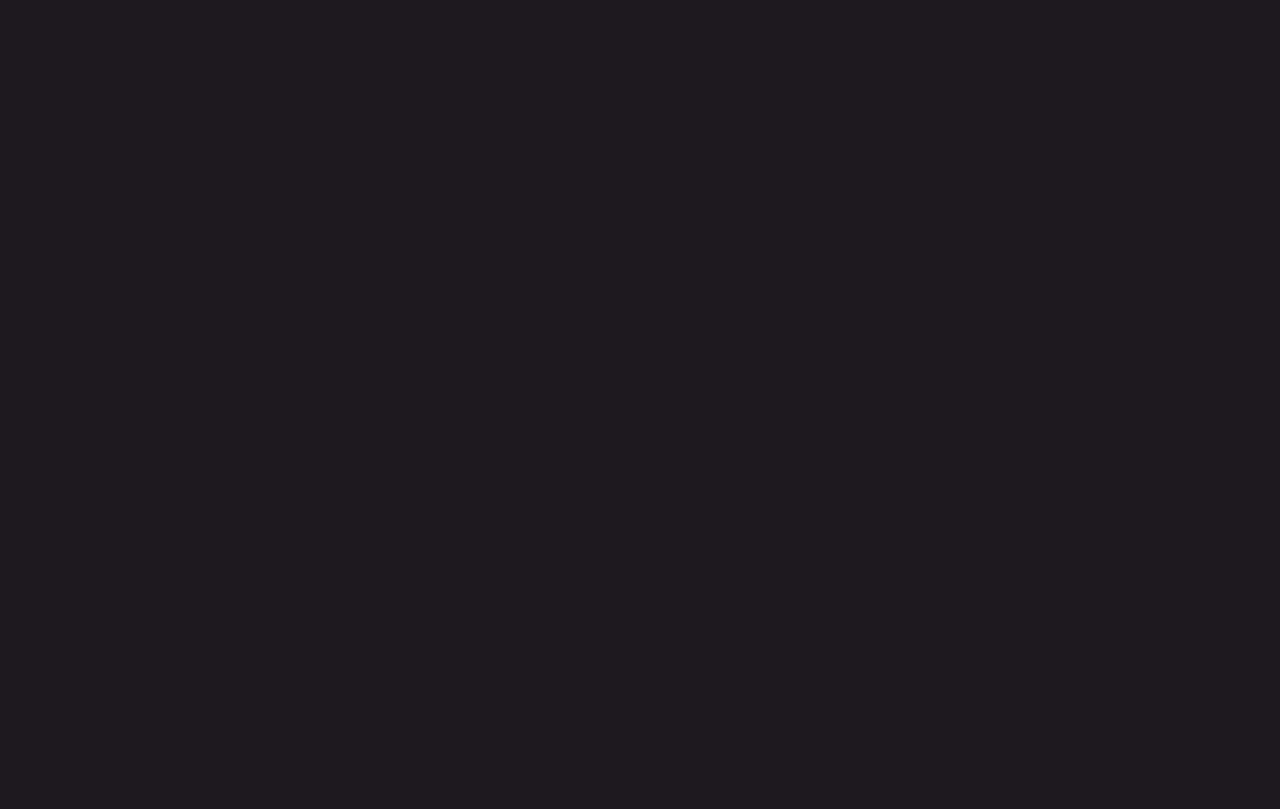
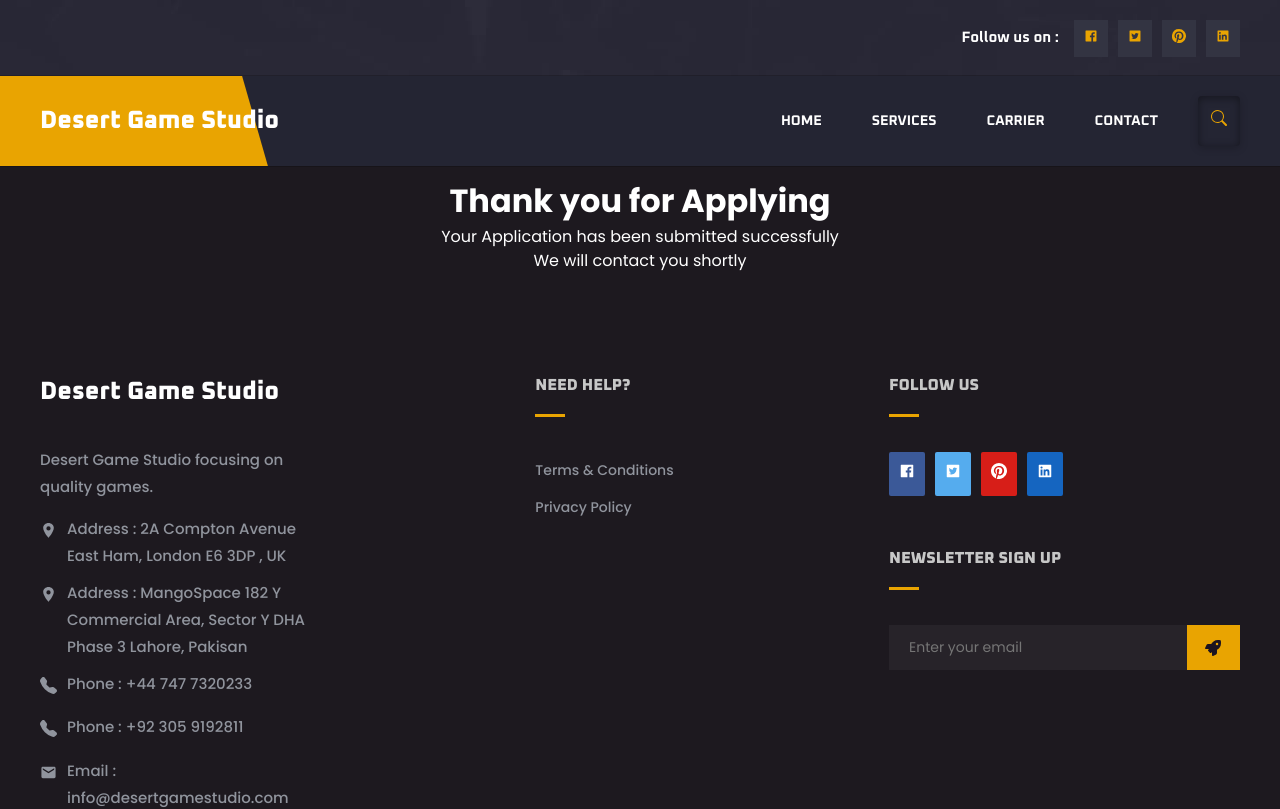
Before and after one commit to AkaAbdullah/gameDesertReact, a React (Create React App) app: page /thankyou in a window 1280 px wide. Before the commit this address had no page. Shown: the top 809 px of the page. Built offline with nearby package versions, Linux system fonts and the light colour scheme.

Commit message:
jobtitle added

```diff
--- a/src/App.js
+++ b/src/App.js
@@ -2,6 +2,7 @@ import HomeScreen from './screens/HomeScreen'
 import { NavBarContextProvider } from './context/cssContext'
 import { BrowserRouter, Routes, Route } from 'react-router-dom'
 import ApplyScreen from './screens/ApplyScreen'
+import AfterApplyScreen from './screens/AfterApplyScreen'
 
 function App() {
   return (
@@ -11,6 +12,7 @@ function App() {
           <Routes>
             <Route path='/' element={<HomeScreen />}></Route>
             <Route path='/jobs' element={<ApplyScreen />}></Route>
+            <Route path='/thankyou' element={<AfterApplyScreen />}></Route>
           </Routes>
         </BrowserRouter>
       </NavBarContextProvider>
--- a/src/components/ApplyForm.jsx
+++ b/src/components/ApplyForm.jsx
@@ -1,7 +1,15 @@
-import React, { useState } from 'react'
+import React, { useState, useContext } from 'react'
+import { NavBarContext } from '../context/cssContext'
+
 import axios from 'axios'
+import { useNavigate } from 'react-router-dom'
 
 const ApplyForm = () => {
+  let navigate = useNavigate()
+
+  const { state6 } = useContext(NavBarContext)
+  const [jobTitle, setJobTitle] = state6
+
   const [firstName, setFirstName] = useState('')
   const [lastName, setLastName] = useState('')
   const [email, setEmail] = useState('')
@@ -18,7 +26,7 @@ const ApplyForm = () => {
   const changeOnClick = (e) => {
     e.preventDefault()
     const formData = new FormData()
-
+    formData.append('jobTitle', jobTitle)
     formData.append('firstName', firstName)
     formData.append('lastName', lastName)
     formData.append('email', email)
@@ -39,7 +47,7 @@ const ApplyForm = () => {
 
     axios
       .post('http://localhost:4000/api/jobs', formData)
-      .then((res) => console.log(res.data))
+      .then((res) => navigate('/thankyou'))
       .catch((err) => {
         console.log(err)
       })
--- a/src/components/BlogSction.jsx
+++ b/src/components/BlogSction.jsx
@@ -1,5 +1,6 @@
-import React, { useState } from 'react'
+import React, { useState, useContext } from 'react'
 import { Link } from 'react-router-dom'
+import { NavBarContext } from '../context/cssContext'
 
 const BlogSction = () => {
   const alljobs = [
@@ -16,7 +17,8 @@ const BlogSction = () => {
       title: 'GAME DESIGNER',
     },
   ]
-  const [jobTitle, setJobTitle] = useState('')
+  const { state6 } = useContext(NavBarContext)
+  const [jobTitle, setJobTitle] = state6
 
   return (
     <>
@@ -30,10 +32,13 @@ const BlogSction = () => {
             Following are the new openings to join our Team
           </p>
           <div className='carrier-section'>
-            {alljobs.map((job) => (
-              <div className='carrier-card'>
-                <h2 className='carrier-title'>{job.title}</h2>
-                <button className='apply-btn'>
+            {alljobs.map((jobs) => (
+              <div key={jobs.id} className='carrier-card'>
+                <h2 className='carrier-title'>{jobs.title}</h2>
+                <button
+                  onClick={(e) => setJobTitle(jobs.title)}
+                  className='apply-btn'
+                >
                   <Link to='/jobs'>Apply now</Link>
                 </button>
               </div>
--- a/src/context/cssContext.js
+++ b/src/context/cssContext.js
@@ -1,20 +1,22 @@
-import React, { useState, createContext } from "react";
+import React, { useState, createContext } from 'react'
 
-export const NavBarContext = createContext();
+export const NavBarContext = createContext()
 
 export const NavBarContextProvider = (props) => {
-  const [mobView, setMobView] = useState(false);
-  const [modal, setModal] = useState(false);
-  const [toogle, setToogle] = useState(false);
+  const [mobView, setMobView] = useState(false)
+  const [modal, setModal] = useState(false)
+  const [toogle, setToogle] = useState(false)
+  const [jobTitle, setJobTitle] = useState('')
   return (
     <NavBarContext.Provider
       value={{
         state1: [mobView, setMobView],
         state2: [modal, setModal],
         state5: [toogle, setToogle],
+        state6: [jobTitle, setJobTitle],
       }}
     >
       {props.children}
     </NavBarContext.Provider>
-  );
-};
+  )
+}
--- a/src/index.css
+++ b/src/index.css
@@ -105,6 +105,14 @@
   color: red;
 }
 
+.thankyou{
+  margin-top: 100px;
+  margin-bottom: 100px;
+  display: flex;
+  align-items: center;
+  flex-direction: column;
+  color: #fff;
+}
 
 
 
--- a/src/index.js
+++ b/src/index.js
@@ -4,8 +4,4 @@ import './index.css'
 import App from './App'
 
 const root = ReactDOM.createRoot(document.getElementById('root'))
-root.render(
-  <React.StrictMode>
-    <App />
-  </React.StrictMode>
-)
+root.render(<App />)
--- /dev/null
+++ b/src/screens/AfterApplyScreen.js
@@ -0,0 +1,21 @@
+import React from 'react'
+import TopHeader from '../components/TopHeader'
+import Footer from '../components/Footer'
+
+const AfterApplyScreen = () => {
+  return (
+    <>
+      <TopHeader />
+      <div className='container'>
+        <div className='thankyou'>
+          <h1>Thank you for Applying</h1>
+          <p>Your Application has been submitted successfully</p>
+          <p>We will contact you shortly</p>
+        </div>
+      </div>
+      <Footer />
+    </>
+  )
+}
+
+export default AfterApplyScreen
```
